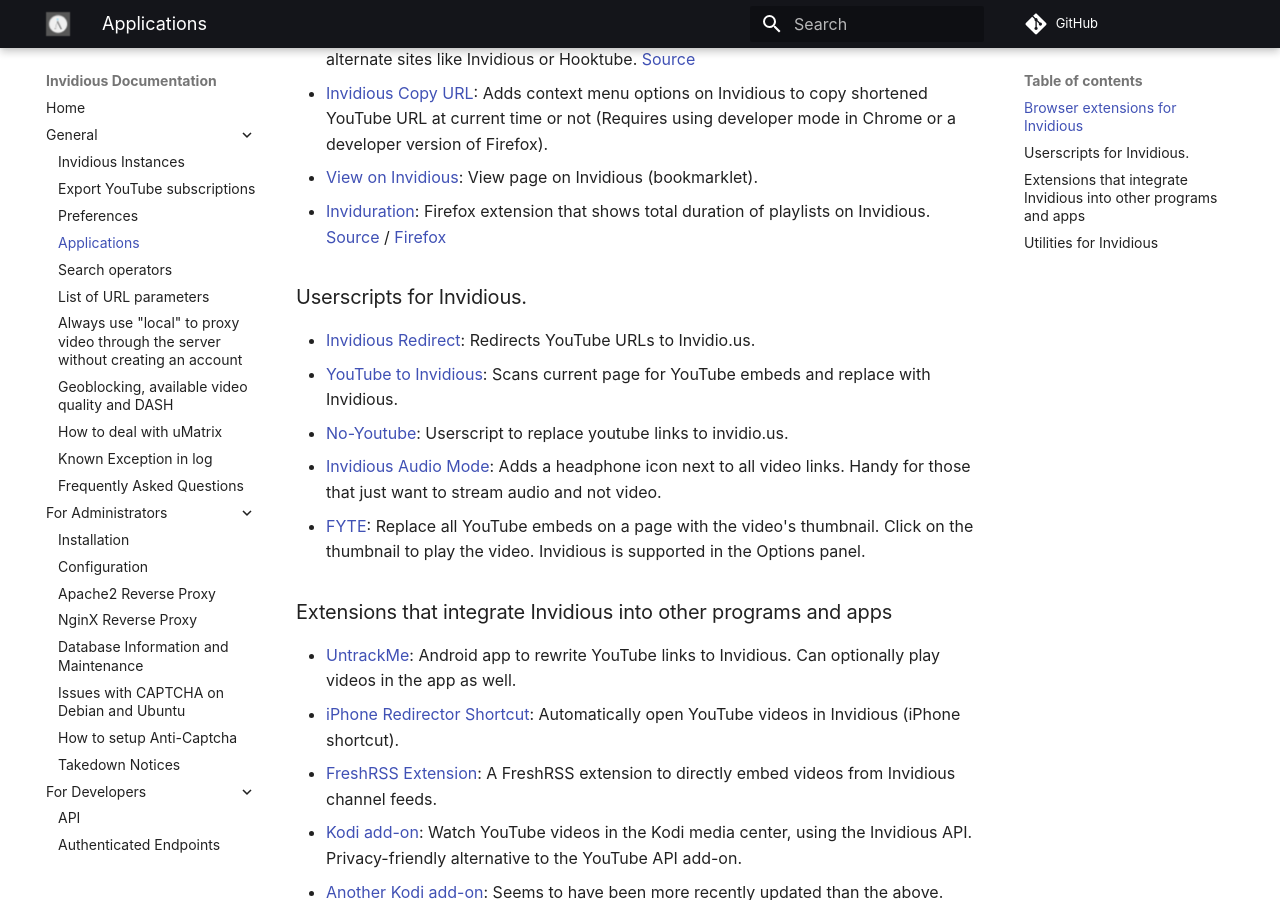
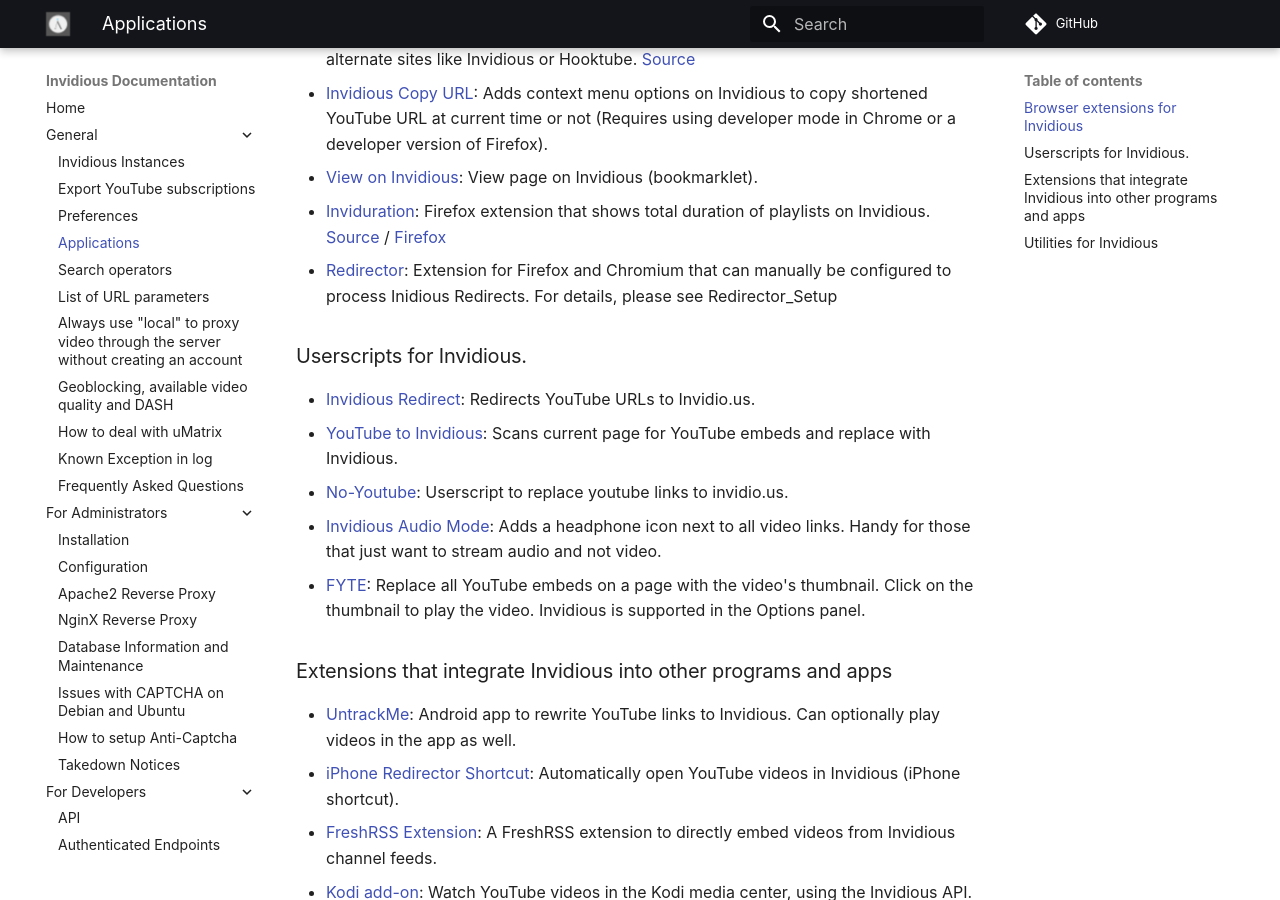
Before and after one commit to iv-org/documentation, an MkDocs documentation site: the page built from docs/applications.md, in a window 1280 px wide and 900 px high, scrolled down 441 px. Built offline with MkDocs 1.6.1 and Material for MkDocs 9.7.7, drawn with Linux system fonts in a browser that asks for light colours; comment, search, counter and statistics services are not loaded.

Commit message:
Redirector added to Extensions list
Redirector was added to the list of extensions, with instructions to read Redirector_Setup for more information.

```diff
--- a/docs/applications.md
+++ b/docs/applications.md
@@ -9,6 +9,7 @@
 - [Invidious Copy URL](https://github.com/recette-lemon/invidious-copy-url): Adds context menu options on Invidious to copy shortened YouTube URL at current time or not (Requires using developer mode in Chrome or a developer version of Firefox).
 - [View on Invidious](https://omar.yt/722e5c15832840fe1ae8830b7c590254b9e0a45c/invidious-bookmarklet.html): View page on Invidious (bookmarklet).
 - [Inviduration](https://addons.mozilla.org/addon/inviduration): Firefox extension that shows total duration of playlists on Invidious. [Source](https://github.com/rsapkf/inviduration) / [Firefox](https://addons.mozilla.org/addon/inviduration)
+- [Redirector](https://github.com/einaregilsson/Redirector): Extension for Firefox and Chromium that can manually be configured to process Inidious Redirects. For details, please see Redirector_Setup
 
 ### Userscripts for Invidious.
 - [Invidious Redirect](https://greasyfork.org/en/scripts/370461-invidious-redirect): Redirects YouTube URLs to Invidio.us.
```
